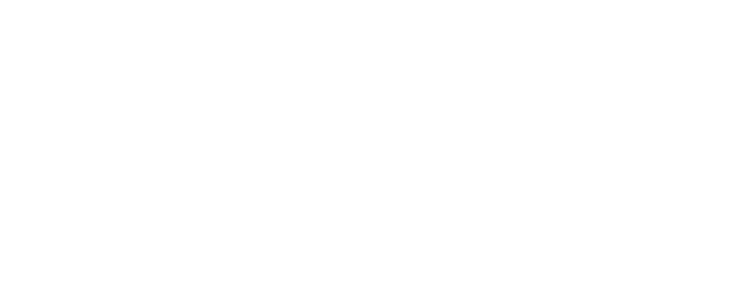
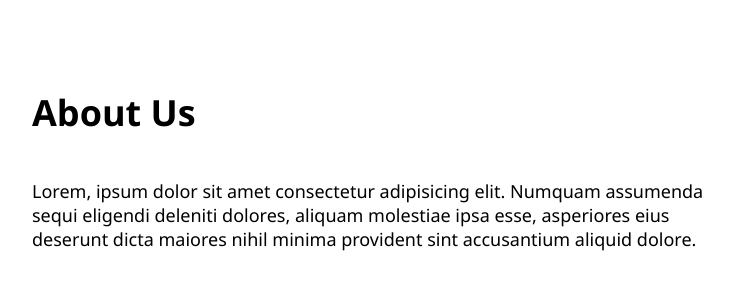
Before and after one commit to salman-ar-sar/my-blog-mern, a React (Create React App) app: page /about in a window 1280 px wide. Shown: the top 300 px of the page, without its empty margins (258-991 px from the left). Built offline with nearby package versions, Linux system fonts and the light colour scheme.

Commit message:
Add more pages and routes for them

```diff
--- a/src/App.tsx
+++ b/src/App.tsx
@@ -1,12 +1,20 @@
 import "./App.css";
 import { BrowserRouter as Router, Route } from "react-router-dom";
 import HomePage from "./pages/HomePage";
+import About from "./pages/About";
+import Article from "./pages/Article";
+import ArticleList from "./pages/ArticleList";
 
 function App(): JSX.Element {
   return (
     <Router>
       <div className="App">
-        <Route path="/" component={HomePage} exact />
+        <div id="page-body">
+          <Route path="/" component={HomePage} exact />
+          <Route path="/about" component={About} exact />
+          <Route path="/article" component={Article} exact />
+          <Route path="/articles-list" component={ArticleList} exact />
+        </div>
       </div>
     </Router>
   );
--- /dev/null
+++ b/src/pages/About.tsx
@@ -0,0 +1,13 @@
+const About = (): JSX.Element => (
+  <>
+    <h1>About Us</h1>
+    <p>
+      Lorem, ipsum dolor sit amet consectetur adipisicing elit. Numquam
+      assumenda sequi eligendi deleniti dolores, aliquam molestiae ipsa esse,
+      asperiores eius deserunt dicta maiores nihil minima provident sint
+      accusantium aliquid dolore.
+    </p>
+  </>
+);
+
+export default About;
--- /dev/null
+++ b/src/pages/Article.tsx
@@ -0,0 +1,7 @@
+const Article = (): JSX.Element => (
+  <>
+    <h1>Article!</h1>
+  </>
+);
+
+export default Article;
--- /dev/null
+++ b/src/pages/ArticleList.tsx
@@ -0,0 +1,7 @@
+const ArticleList = (): JSX.Element => (
+  <>
+    <h1>Articles!</h1>
+  </>
+);
+
+export default ArticleList;
```
